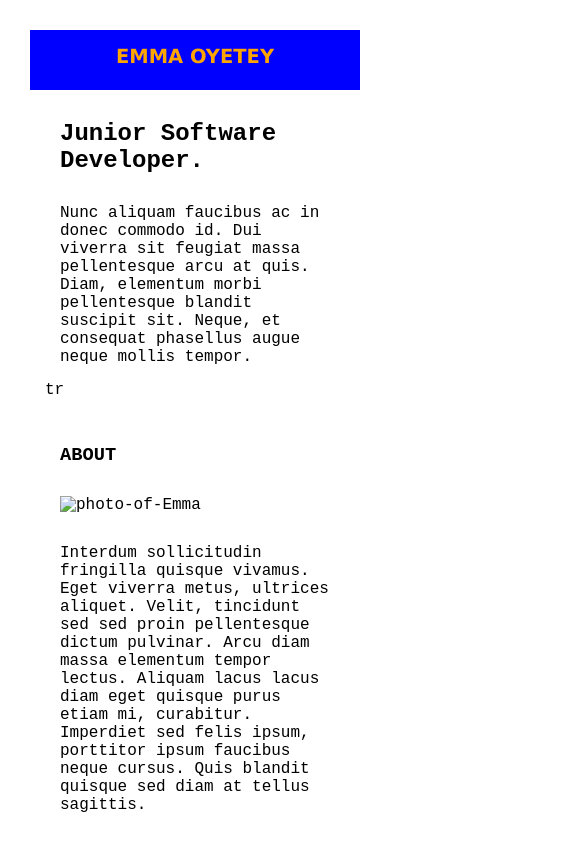
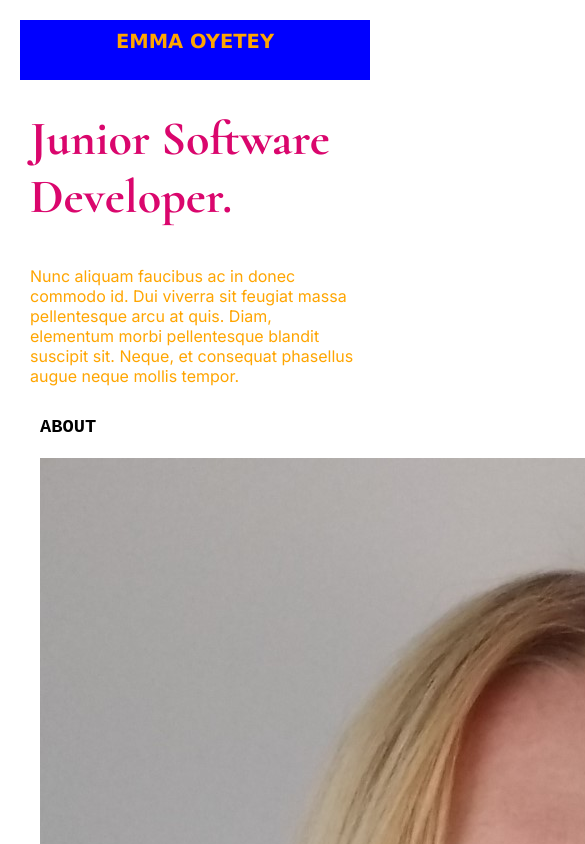
Before and after one commit to EmmaOyetey/Portfolio-Project, a plain HTML site: page code/index.html in a window 390 px wide. Shown: the top 844 px of the page, 585 px wide, since content can reach past the window. Drawn offline with Linux system fonts and the light colour scheme.

Commit message:
added initial styling to mobile version _about-me. image needs resizing

```diff
--- a/code/_aboutme.scss
+++ b/code/_aboutme.scss
@@ -6,16 +6,23 @@
   justify-content: flex-start;
   text-align: left;
 
-  &__myimage {
-    width: 100vw;
-    height: 30px;
-    object-fit: cover;
-    overflow: hidden;
-  }
-
-  &__heading {
+    &__heading {
     font-family: cormorant, sans-serif;
     padding: 10px;
+
+    &__myimage {
+      max-width: 100%; // Ensures the image does not exceed the width of the container
+      max-height: 100%;
+
+    &__about-me__blurb1 {
+    font-family: cormorant, sans-serif;
+    color: $color-test-green-background; /*test*/
+    }
+
+  &__about-me__blurb2 {
+    font-family: cormorant, sans-serif;
+    color: $color-test-green-background; /*test*/
+  }
   }
   /*
     &__blurb{
@@ -25,3 +32,4 @@
         font-family: Inter, sans-serif;
     } */
 }
+}
--- a/code/_base.scss
+++ b/code/_base.scss
@@ -2,7 +2,7 @@
 
 * {
     margin: 0;
-    padding: 15px;
+    padding: 10px;
     box-sizing: border-box;
     font-family: $test-font-family; /*change this later */
     color: $color-text-main ;
--- a/code/_intro-info.scss
+++ b/code/_intro-info.scss
@@ -10,12 +10,15 @@
 
 
     &__job-title {
-        color: $color-text-headings;
+        color: $color-test-pink-text;
         font-family: cormorant, sans-serif;
+        font-size: xxx-large;
+        margin-bottom: 20px;
+        margin-top: 20px;
     }
 
     &__blurb{
-        color: $color-text-headings;
+        color: $color-test-orange-text;
         font-family: Inter, sans-serif;
     }
 }
@@ -29,6 +32,7 @@
         flex-direction: column;
         justify-content: flex-start;
         text-align: left;
+
 
         &__job-title {
             font-size: 128px;
--- a/code/index.html
+++ b/code/index.html
@@ -28,14 +28,14 @@
         Nunc aliquam faucibus ac in donec commodo id. Dui viverra sit feugiat massa pellentesque arcu at quis.
         Diam, elementum morbi pellentesque blandit suscipit sit.
         Neque, et consequat phasellus augue neque mollis tempor.</p>
-tr
+
     </section>
 
     <section class="about-me">
 
       <h3 id="nav-link-about" class= about-me__heading>ABOUT</h3>
 
-      <img src="" alt="photo-of-Emma" class="about-me__myimage" />
+      <img src="/images/emma-mugshot.jpg" alt="photo-of-Emma" class="about-me__myimage" />
 
       <p class = "about-me__blurb1">
         Interdum sollicitudin fringilla quisque vivamus. Eget viverra metus, ultrices aliquet. Velit,
--- a/code/main.scss
+++ b/code/main.scss
@@ -1,3 +1,4 @@
 @use "./base" ;
 @use "./navbar" ;
 @use "./intro-info";
+@use "/code/aboutme";
```
Also changed, not shown: code/main.css, 1 other file.
